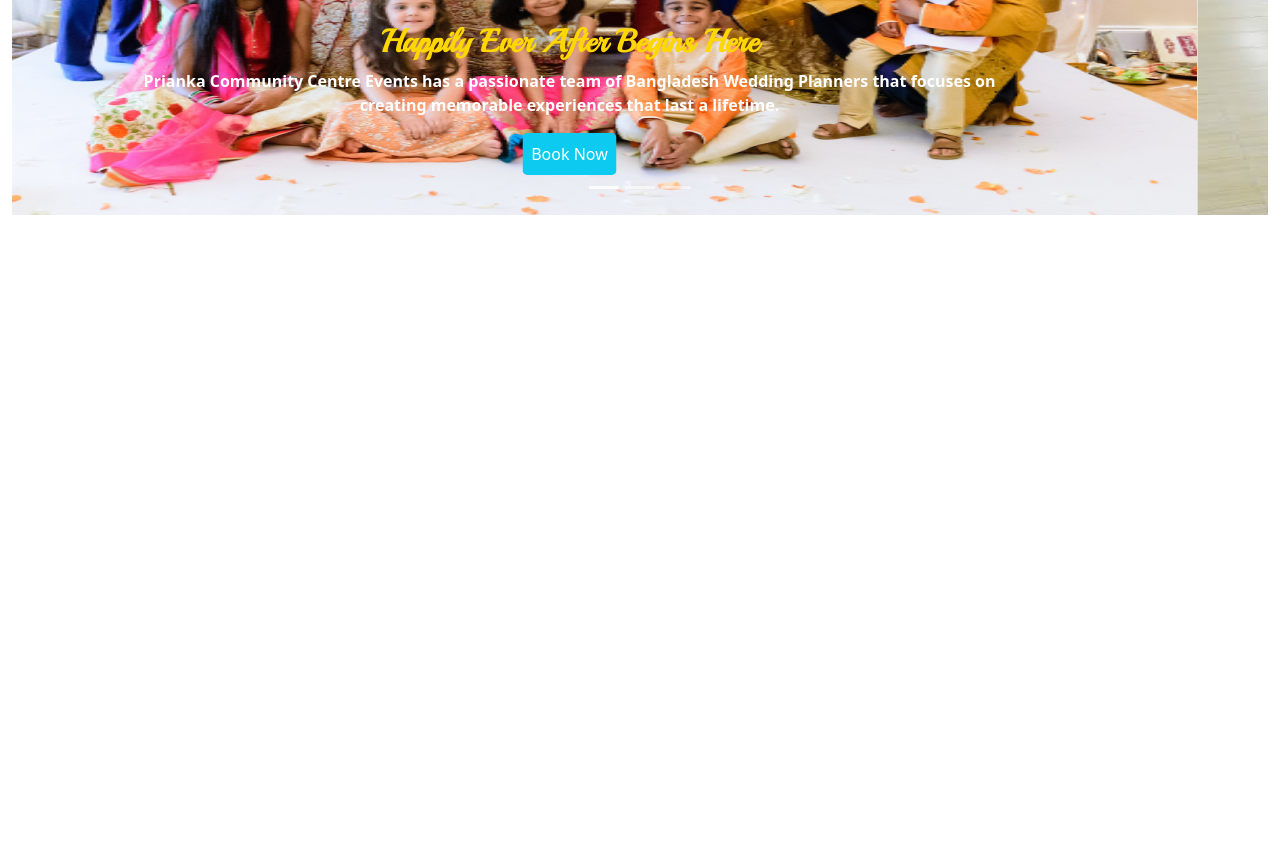
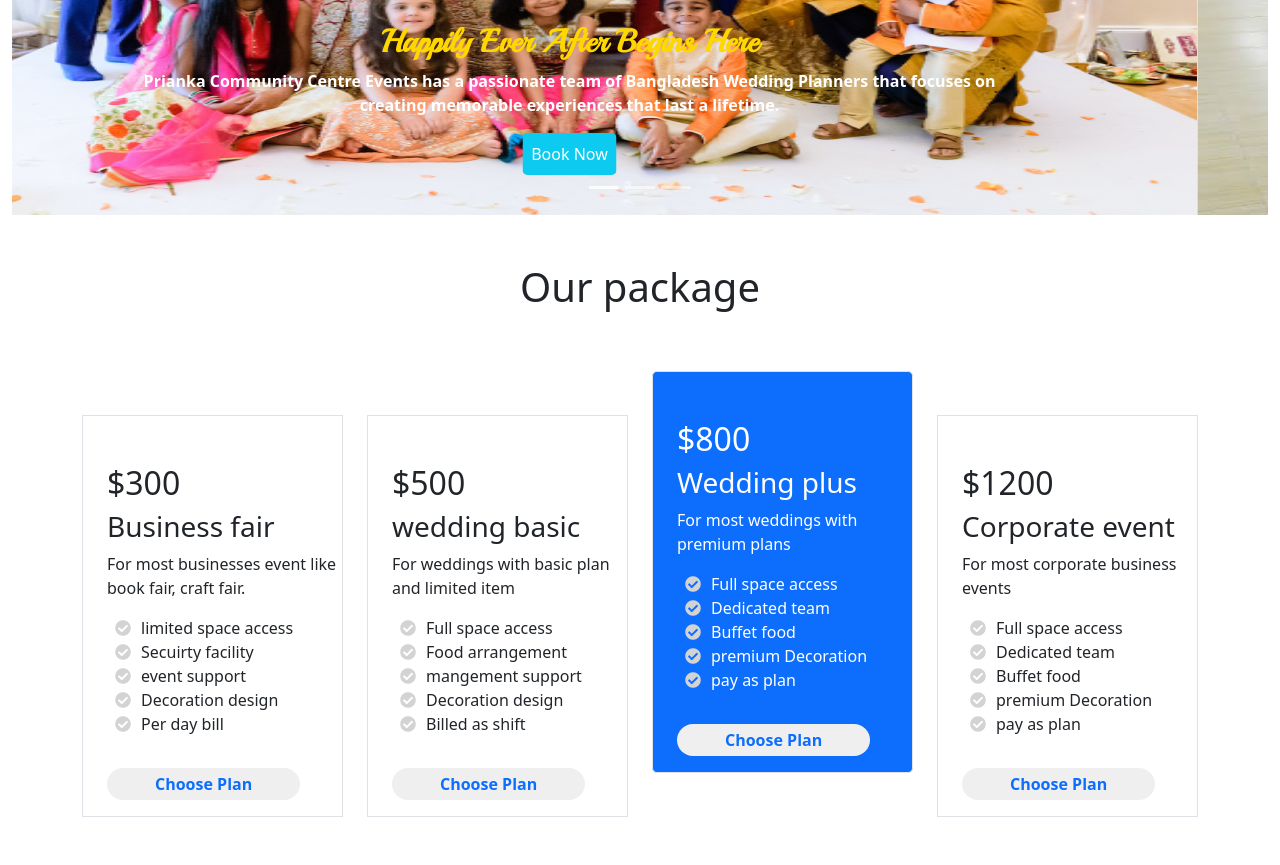
Before and after one commit to Abdul-Rakib92/Prianka-Community-Centre, a plain HTML site: page index.html in a window 1280 px wide. Shown: the part 441-1306 px from the top of the page. Before the commit the page ends 800 px from the top, so only its background shows below. Drawn offline with nearby package versions, Linux system fonts and the light colour scheme; a web font is replaced by a local one.

Commit message:
package section added

```diff
--- a/index.html
+++ b/index.html
@@ -11,6 +11,9 @@
 
     <!-- bootstrap css -->
     <link href="https://cdn.jsdelivr.net/npm/bootstrap@5.1.3/dist/css/bootstrap.min.css" rel="stylesheet" integrity="sha384-1BmE4kWBq78iYhFldvKuhfTAU6auU8tT94WrHftjDbrCEXSU1oBoqyl2QvZ6jIW3" crossorigin="anonymous">
+
+    <!-- font awesome cdn -->
+    <link rel="stylesheet" href="https://cdnjs.cloudflare.com/ajax/libs/font-awesome/5.14.0/css/all.min.css" integrity="sha512-1PKOgIY59xJ8Co8+NE6FZ+LOAZKjy+KY8iq0G4B3CyeY6wYHN3yt9PW0XpSriVlkMXe40PTKnXrLnZ9+fkDaog==" crossorigin="anonymous" referrerpolicy="no-referrer" />
 
 </head>
 
@@ -42,9 +45,7 @@
                   <li class="nav-item">
                     <a class="nav-link text-dark fw-bold" href="#">Subscribe</a>
                   </li>
-
                 </ul>
-
               </div>
             </div>
           </nav>
@@ -106,6 +107,126 @@
     <!-- main start -->
     <main>
 
+      <!-- package section -->
+
+      <section class="container">
+        <h1 class="text-center py-5">Our package</h1>
+
+        <div class="row">
+          <div class="col-sm-12 col-md-6 col-lg-3">
+            <div class="border my-5">
+              <div class="pt-5 ps-4 pe-1">
+                <h2>$300</h2>
+                <h3>Business fair</h3>
+                <p>For most businesses event like book fair, craft fair.</p>
+              </div>
+              <div class="list-offer">
+                <ul>
+                  <li><span class="tick-icon"><i class="fas fa-check-circle"></i></span>limited space access
+                  </li>
+                  <li><span class="tick-icon"><i class="fas fa-check-circle"></i></span>Secuirty facility
+                  </li>
+                  <li><span class="tick-icon"><i class="fas fa-check-circle"></i></span>event support
+                  </li>
+                  <li><span class="tick-icon"><i class="fas fa-check-circle"></i></span>Decoration design
+                  </li>
+                  <li><span class="tick-icon"><i class="fas fa-check-circle"></i></span>Per day bill
+                  </li>
+                </ul>
+              </div>
+              <div>
+                <button class=" border-0 rounded-pill py-1 px-5 ms-4 my-3 text-primary fs-6 fw-bold">Choose Plan</button>
+              </div>
+            </div>
+
+
+          </div>
+          <div class="col-sm-12 col-md-6 col-lg-3">
+            <div class="border my-5 ">
+              <div class="pt-5 ps-4 pe-1">
+                <h2>$500</h2>
+                <h3>wedding basic</h3>
+                <p>For weddings with basic plan and limited item</p>
+              </div>
+              <div class="list-offer">
+                <ul>
+                  <li><span class="tick-icon"><i class="fas fa-check-circle"></i></span>Full space access
+                  </li>
+                  <li><span class="tick-icon"><i class="fas fa-check-circle"></i></span>Food arrangement
+                  </li>
+                  <li><span class="tick-icon"><i class="fas fa-check-circle"></i></span>mangement support
+                  </li>
+                  <li><span class="tick-icon"><i class="fas fa-check-circle"></i></span>Decoration design
+                  </li>
+                  <li><span class="tick-icon"><i class="fas fa-check-circle"></i></span>Billed as shift
+                  </li>
+                </ul>
+              </div>
+              <div>
+                <button class=" border-0 rounded-pill py-1 px-5 ms-4 my-3 text-primary fs-6 fw-bold">Choose Plan</button>
+              </div>
+            </div>
+
+
+          </div>
+          <div class="col-sm-12 col-md-6 col-lg-3">
+            <div class="border my-1 bg-primary rounded-3 text-white">
+              <div class="pt-5 ps-4 pe-1">
+                <h2>$800</h2>
+                <h3>Wedding plus</h3>
+                <p>For most weddings with premium plans</p>
+              </div>
+              <div class="list-offer">
+                <ul >
+                  <li><span class="tick-icon"><i class="fas fa-check-circle"></i></span>Full space access
+                  </li>
+                  <li><span class="tick-icon"><i class="fas fa-check-circle"></i></span>Dedicated team
+                  </li>
+                  <li><span class="tick-icon"><i class="fas fa-check-circle"></i></span>Buffet food
+                  </li>
+                  <li><span class="tick-icon"><i class="fas fa-check-circle"></i></span>premium Decoration
+                  </li>
+                  <li><span class="tick-icon"><i class="fas fa-check-circle"></i></span>pay as plan
+                  </li>
+                </ul>
+              </div>
+              <div>
+                <button class=" border-0 rounded-pill py-1 px-5 ms-4 my-3 text-primary fs-6 fw-bold">Choose Plan</button>
+              </div>
+
+            </div>
+
+          </div>
+          <div class="col-sm-12 col-md-6 col-lg-3">
+            <div class="border my-5">
+              <div class="pt-5 ps-4 pe-1">
+                <h2>$1200</h2>
+                <h3>Corporate event</h3>
+                <p>For most corporate business events</p>
+              </div>
+              <div class="list-offer">
+                <ul>
+                  <li><span class="tick-icon"><i class="fas fa-check-circle"></i></span>Full space access
+                  </li>
+                  <li><span class="tick-icon"><i class="fas fa-check-circle"></i></span>Dedicated team
+                  </li>
+                  <li><span class="tick-icon"><i class="fas fa-check-circle"></i></span>Buffet food
+                  </li>
+                  <li><span class="tick-icon"><i class="fas fa-check-circle"></i></span>premium Decoration
+                  </li>
+                  <li><span class="tick-icon"><i class="fas fa-check-circle"></i></span>pay as plan
+                  </li>
+                </ul>
+              </div>
+              <div>
+                <button class=" border-0 rounded-pill py-1 px-5 ms-4 my-3 text-primary fs-6 fw-bold">Choose Plan</button>
+              </div>
+            </div>
+          </div>
+        </div>
+
+      </section>
+
     </main>
 
     <!-- footer start -->
--- a/style.css
+++ b/style.css
@@ -13,3 +13,18 @@ body{
     max-height: 600px;
 
 }
+
+.tick-icon{
+    color: lightgray;
+    padding-right: 10px;
+
+}
+
+.list-offer ul{
+    list-style: none;
+
+}
+
+/* .package-btn{
+    background-color: lemonchiffon;
+} */
```
